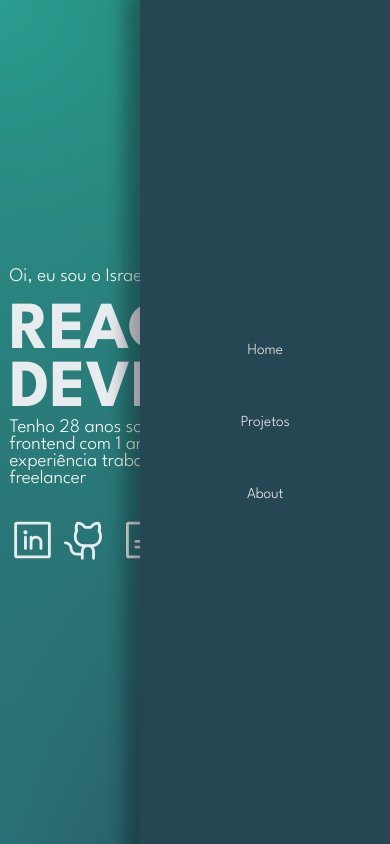
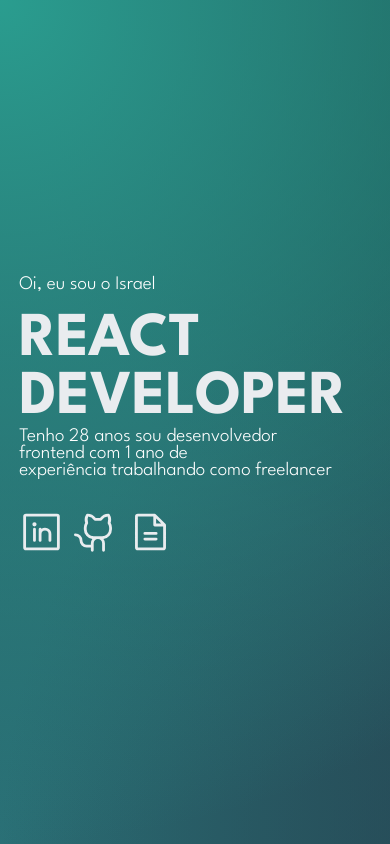
Before and after one commit to israelsanttana/react-portfolio, a React (Vite) app: page / in a window 390 px wide. Built offline with nearby package versions, Linux system fonts and the light colour scheme.

Commit message:
fix: corrige padding global

```diff
--- a/src/components/hero/hero.module.css
+++ b/src/components/hero/hero.module.css
@@ -56,7 +56,7 @@
 
 @media (max-width: 720px) {
     .hero_content h2 {
-        font-size: 7rem;
+        font-size: 6.5rem;
         line-height: 6rem;
     }
 
@@ -65,7 +65,7 @@
     }
 
     .hero_content p {
-        max-width: 70%;
+        max-width: 90%;
         width: max-content;
 
     }
--- a/src/components/navbar/navbar.module.css
+++ b/src/components/navbar/navbar.module.css
@@ -36,6 +36,7 @@
         justify-content: center;
         align-items: center;
         box-shadow: rgba(50, 50, 93, 0.25) 0px 13px 27px -5px, rgba(0, 0, 0, 0.3) 0px 8px 16px 16px;
+        display: none;
     }
 
     .nav ul {
--- a/src/styles/global.css
+++ b/src/styles/global.css
@@ -27,6 +27,6 @@ html {
     width: 100%;
     max-width: 1440px;
     margin: 0 auto;
-    padding: 0 1rem;
+    padding: 0 2rem;
 
 }
```
